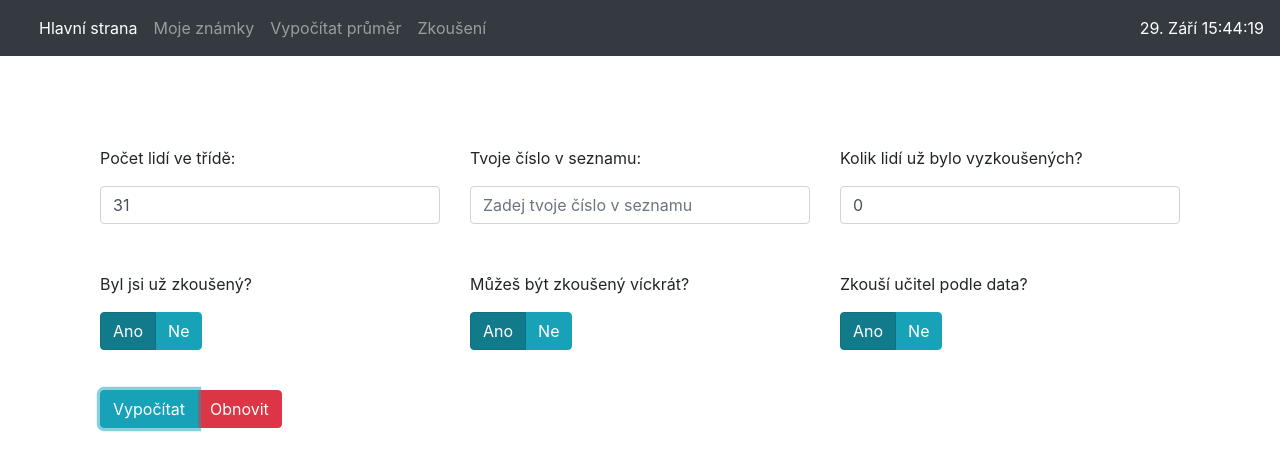
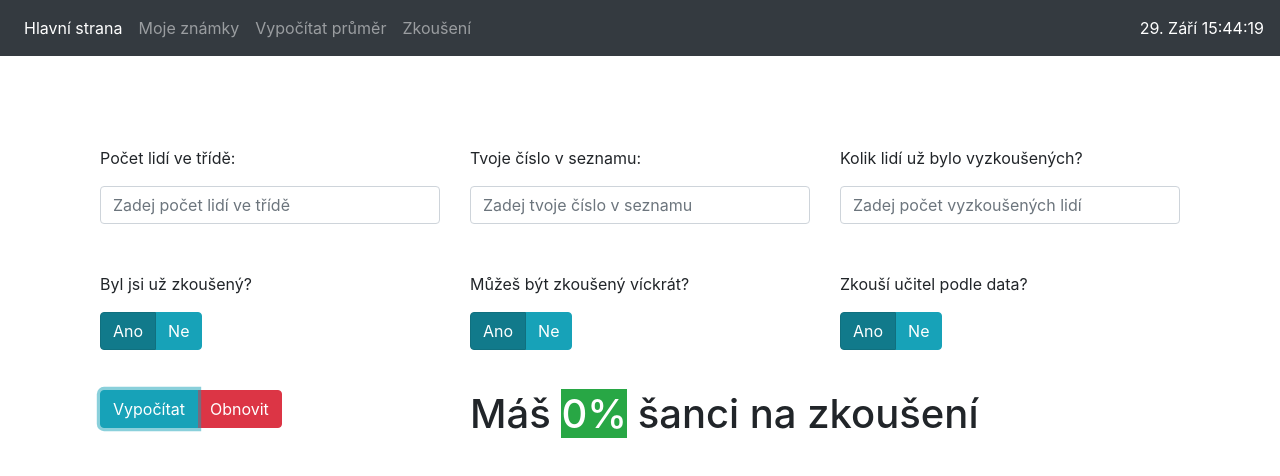
Before and after one commit to Term1tCZ/znamkovani, a plain HTML site: page zkouseni.html in a window 1280 px wide. Both pictures are taken after a click on the button "Vypočítat". Drawn offline with nearby package versions, Linux system fonts and the light colour scheme.

Commit message:
rm 29/9/18

```diff
--- a/js/zkouseni.js
+++ b/js/zkouseni.js
@@ -65,12 +65,10 @@ function test() {
     if (inp3 == 0) {
       var t = (1 / inp1) * 100;
       var t1 = Math.round(t * 100) / 100;
-      console.log("t", t, " t1 ", t1);
       document.getElementById("vidim").style.visibility = "visible";
       document.getElementById("demo").innerHTML = t1 + "%";
       document.getElementById("demo1").innerHTML = "";
       document.getElementById("demo2").innerHTML = "";
-      console.log("ahoj");
     }
     if (inp3 == inp1) {
       var t = (1 / inp1) * 100;
@@ -158,11 +156,19 @@ function test() {
       var plus = den + mesic;
       var minus1 = den - mesic;
       var minus2 = mesic - den;
+      console.log("s");
       if ((inp2 == den) || (inp2 == mesic) || (inp2 == nasobeni) || (inp2 == plus) || ((minus2 > 0) && (minus2 == inp2)) || ((minus1 > 0) && (minus1 == inp2))) {
           document.getElementById("vidim").style.visibility = "visible";
           document.getElementById("demo2").innerHTML = "100%";
           document.getElementById("demo1").innerHTML = "";
           document.getElementById("demo").innerHTML = "";
+          console.log("a");
+      }
+      else {
+        document.getElementById("vidim").style.visibility = "visible";
+        document.getElementById("demo2").innerHTML = "";
+        document.getElementById("demo1").innerHTML = "";
+        document.getElementById("demo").innerHTML = "0%";
       }
       uzSkoroval = true;
   }
@@ -179,6 +185,12 @@ function test() {
           document.getElementById("demo2").innerHTML = "100%";
           document.getElementById("demo1").innerHTML = "";
           document.getElementById("demo").innerHTML = "";
+      }
+      else {
+        document.getElementById("vidim").style.visibility = "visible";
+        document.getElementById("demo2").innerHTML = "";
+        document.getElementById("demo1").innerHTML = "";
+        document.getElementById("demo").innerHTML = "0%";
       }
       uzSkoroval = true;
   }
--- a/zkouseni.html
+++ b/zkouseni.html
@@ -9,7 +9,6 @@
   </head>
   <body onload="viditelnost()">
     <nav class="navbar navbar-expand-lg navbar-dark bg-dark">
-      <div class="col">
         <button class="navbar-toggler" type="button" data-toggle="collapse" data-target="#navbarNav" aria-controls="navbarNav" aria-expanded="false" aria-label="Toggle navigation">
           <span class="navbar-toggler-icon"></span>
         </button>
@@ -29,7 +28,6 @@
             </li>
           </ul>
         </div>
-      </div>
       <div id="datum" class="text-white"></div>
         <div id="cas" class="text-white"></div>
     </nav>
@@ -39,7 +37,7 @@
           <div class="row">
             <div class="col-4">
               <p class="txt">Počet lidí ve třídě:</p>
-              <input type="text" name="f" class="form-control" id="pocet" placeholder="Zadej počet lidí ve třídě" value="31" onfocusout="myFunction()">
+              <input type="text" name="f" class="form-control" id="pocet" placeholder="Zadej počet lidí ve třídě" value="" onfocusout="myFunction()">
             </div>
             <div class="col-4">
               <p class="txt"="txt">Tvoje číslo v seznamu:</p>
@@ -47,7 +45,7 @@
             </div>
             <div class="col-4">
               <p class="txt"="txt">Kolik lidí už bylo vyzkoušených?</p>
-              <input type="text" name="f2" class="form-control" id="vyzkouseni" placeholder="Zadej počet vyzkoušených lidí" value="0" onfocusout="myFunction()"><br><br>
+              <input type="text" name="f2" class="form-control" id="vyzkouseni" placeholder="Zadej počet vyzkoušených lidí" value="" onfocusout="myFunction()"><br><br>
             </div>
           </div>
           <div class="row">
```
Also changed, not shown: 1 other file.
